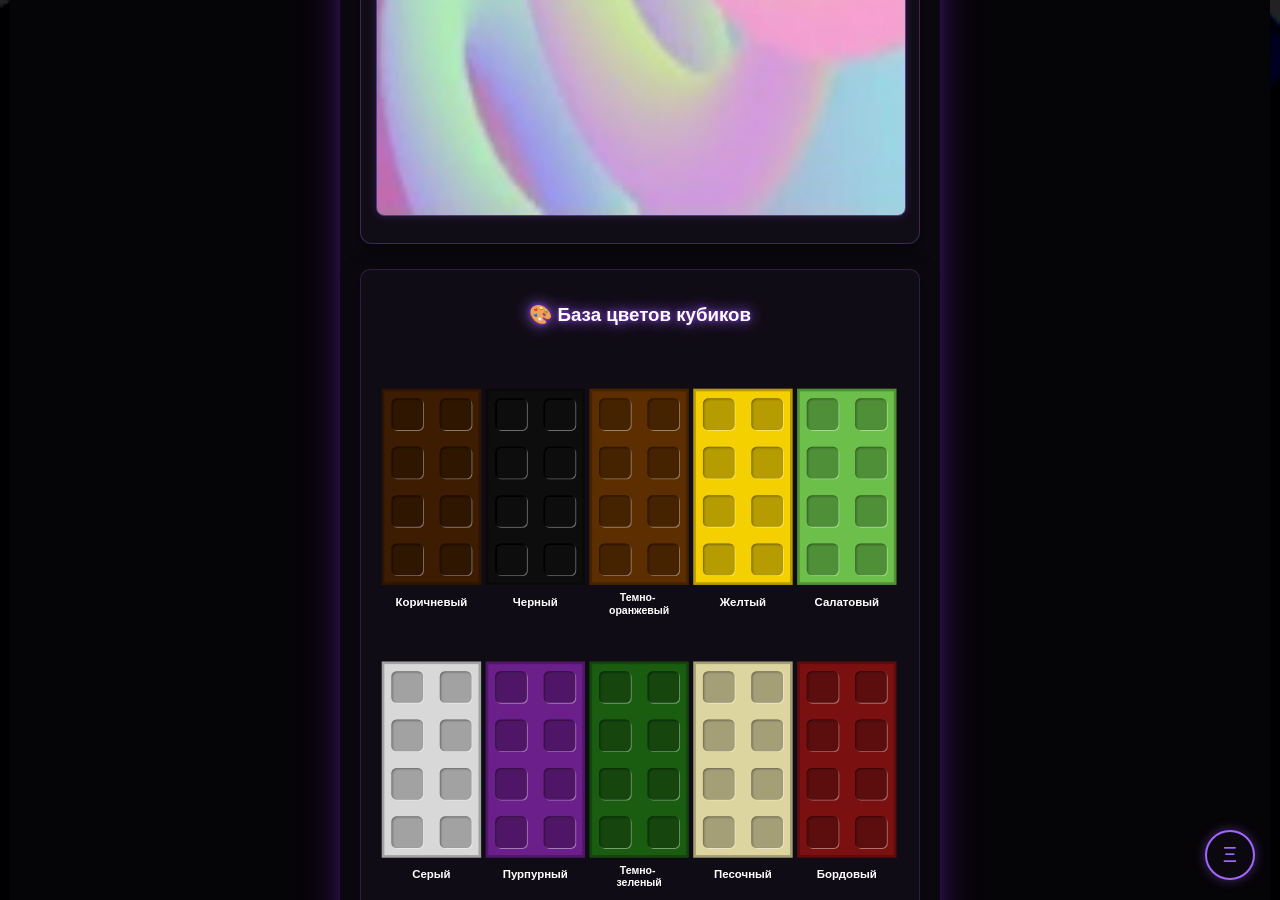
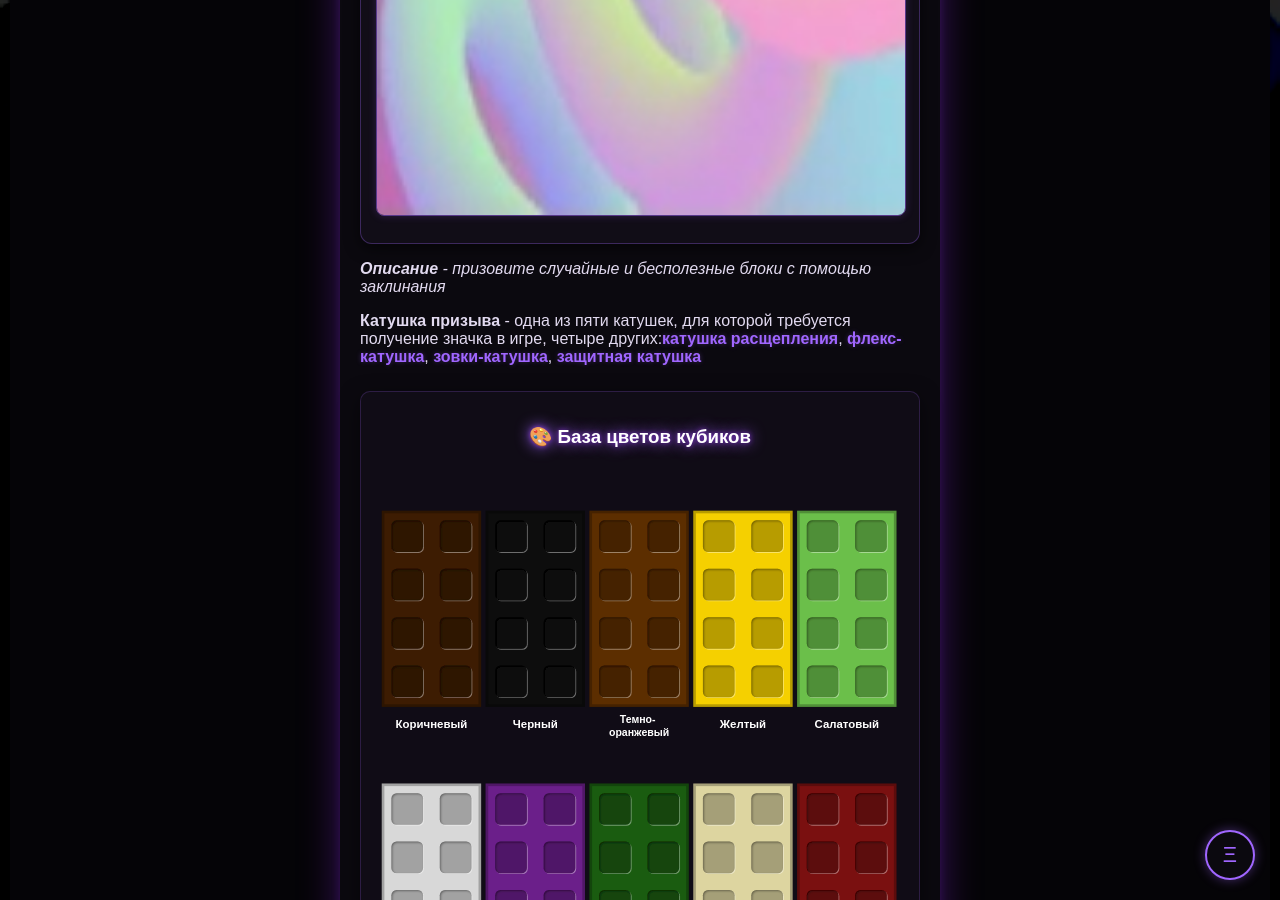
Before and after one commit to kpblm4ik/a51bfcts_wikipedia, a Jekyll site: the page built from summoncoil.md, in a window 1280 px wide and 900 px high, scrolled down 968 px. Built offline with Jekyll 4.4.1, drawn with Linux system fonts in a browser that asks for light colours.

Commit message:
Update summoncoil.md

```diff
--- a/summoncoil.md
+++ b/summoncoil.md
@@ -5,11 +5,14 @@ custom_css: /css/main.css
 ---
 
 # Катушка призыва
-
 <div class="item-card">
 <img src="Screenshot_20261006_083912.jpg" alt="Summon Coil">
 <img src="Screenshot_20261006_083941.jpg" alt="Summon Coil">
 </div>
+
+***Описание*** *- призовите случайные и бесполезные блоки с помощью заклинания*
+
+**Катушка призыва** - одна из пяти катушек, для которой требуется получение значка в игре, четыре других:[**катушка расщепления**](fissioncoil.html), [**флекс-катушка**](flexcoil.html), [**зовки-катушка**](zowkycoil.html), [**защитная катушка**](guardiancoil.html)
 
 <!-- Блок генератора в фиолетовой рамке -->
 <div class="main-sector-card">
```
